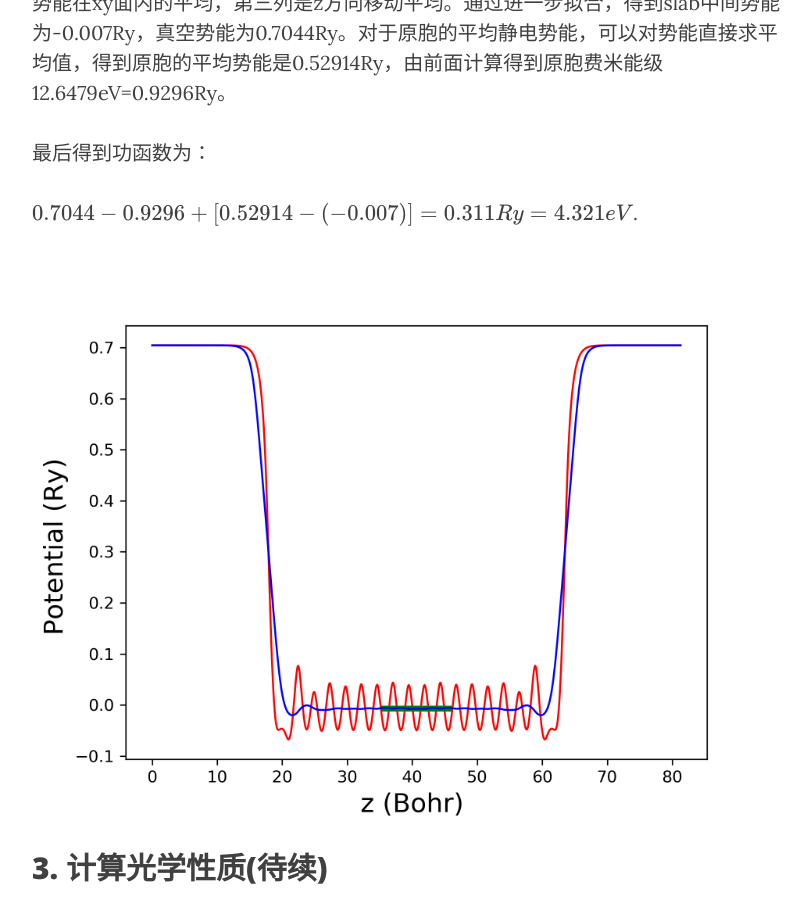
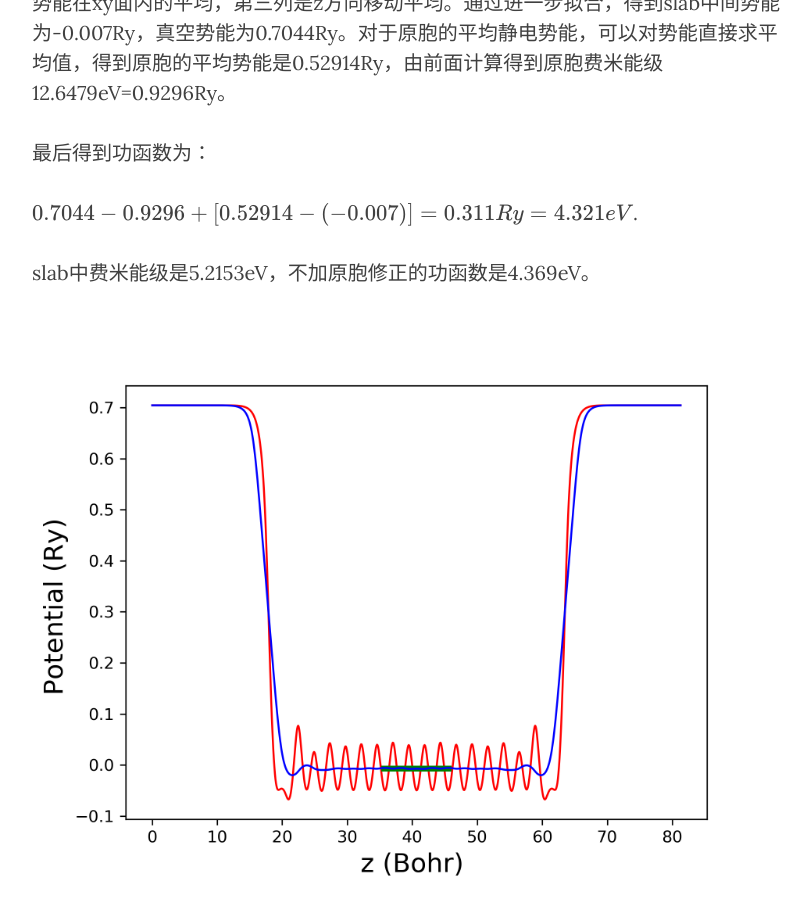
Before and after one commit to yyyu200/DFTbook, a Jekyll site: the page built from _posts/2019-04-01-HandsOn.md, in a window 1280 px wide and 900 px high, scrolled down 18035 px. Shown: the whole window, without its empty margins (233-1044 px from the left). Built offline with Jekyll 4.4.1, drawn with Linux system fonts in a browser that asks for light colours; nearby versions of some CDN libraries; formulas are drawn with MathJax 3; comment, search, counter and statistics services are not loaded.

Commit message:
modify at20190520-19:50:14-aliyun

```diff
--- a/_posts/2019-04-01-HandsOn.md
+++ b/_posts/2019-04-01-HandsOn.md
@@ -630,6 +630,7 @@ pp11.dat
 
 $$0.7044-0.9296+[0.52914-(-0.007)]=0.311Ry=4.321eV$$.
 
+slab中费米能级是5.2153eV，不加原胞修正的功函数是4.369eV。
 
 <p align="left">
     <img src="https://yyyu200.github.io/DFTbook/img/cu_110avg.png" width="1000"/>
```
